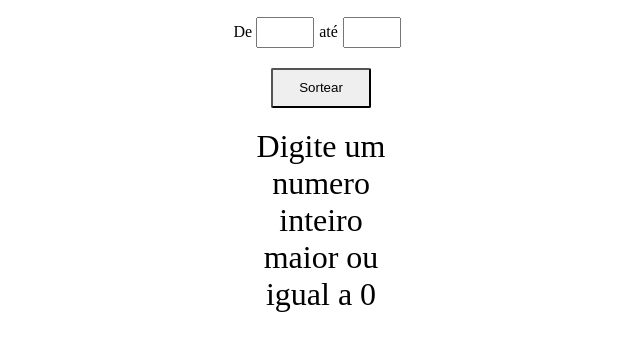
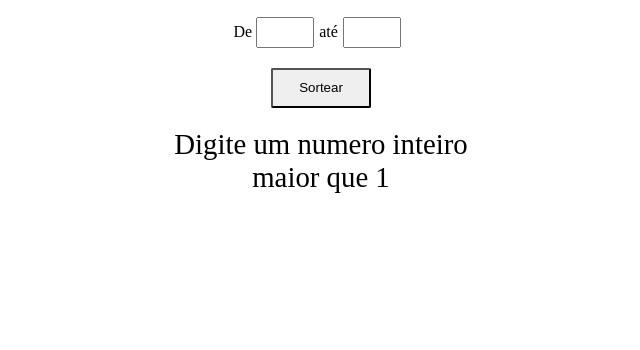
Before and after one commit to brutar/sorteador, a plain HTML site: page index.html in a window 1280 px wide. Both pictures are taken after typing "Sample", "Sample" into the empty fields and a click on the button "Sortear". Shown: the part 258-608 px from the top of the page, without its empty margins (319-959 px from the left). Drawn offline with Linux system fonts and the light colour scheme.

Commit message:
Melhoria do css na centralização de texto, subindo a nova logo

```diff
--- a/estilo.css
+++ b/estilo.css
@@ -35,12 +35,17 @@ h1{
     transform: rotate(1turn);
   }
 }
+#areaResultado{
+  display: flex;
+  align-items: center;
+
+}
 #numSorteado{
-  display: block;
-  width: 150px;
+  display: flex;
+  align-items: center;
   text-align: center;
   margin: 0px auto;
-  font-size: 2em;
+  font-size: 1.8em;
 }
 #txt{
   margin-left: 5px;
--- a/index.html
+++ b/index.html
@@ -20,10 +20,10 @@
                   <button type="submit" id="btnS"> Sortear</button>
                 </div>
               </form>
-              <div>
+              <div id="areaResultado">
                 <div class="c-loader" hidden></div>
                 <span id="numSorteado"></span>
-            </div>
+              </div>
         </section>
     </main>
     <footer>
--- a/script.js
+++ b/script.js
@@ -28,6 +28,6 @@ btnSortear.addEventListener("click", function(e){
     }else{
       limpaCampo();
       //mostra msg caso a validação não passe
-      document.querySelector('#numSorteado').innerHTML = "Digite um numero inteiro maior ou igual a 0";
+      document.querySelector('#numSorteado').innerHTML = "Digite um numero inteiro maior que 1";
     }
 });
```
Also changed, not shown: img/novaLogo.png (added).
